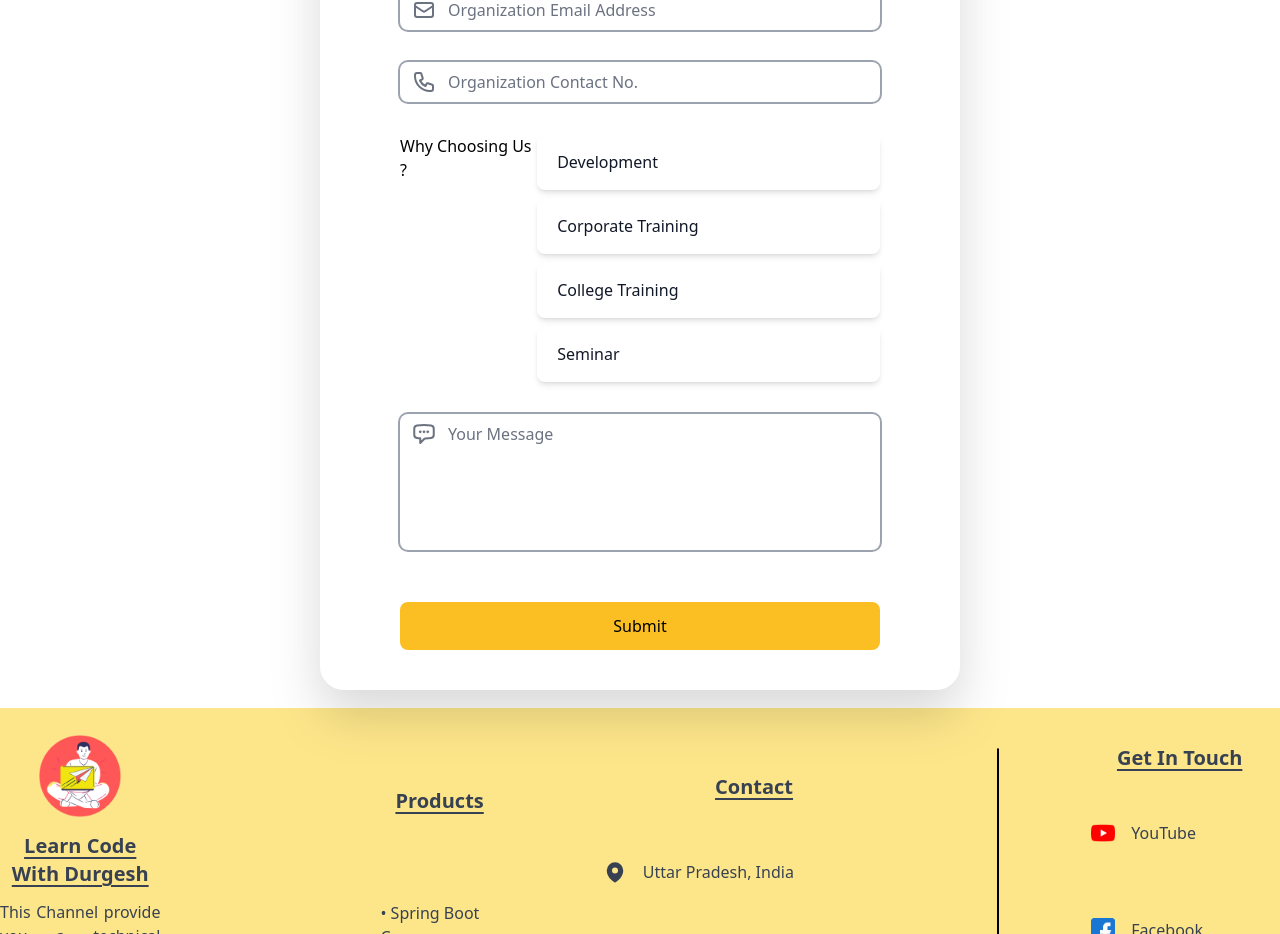
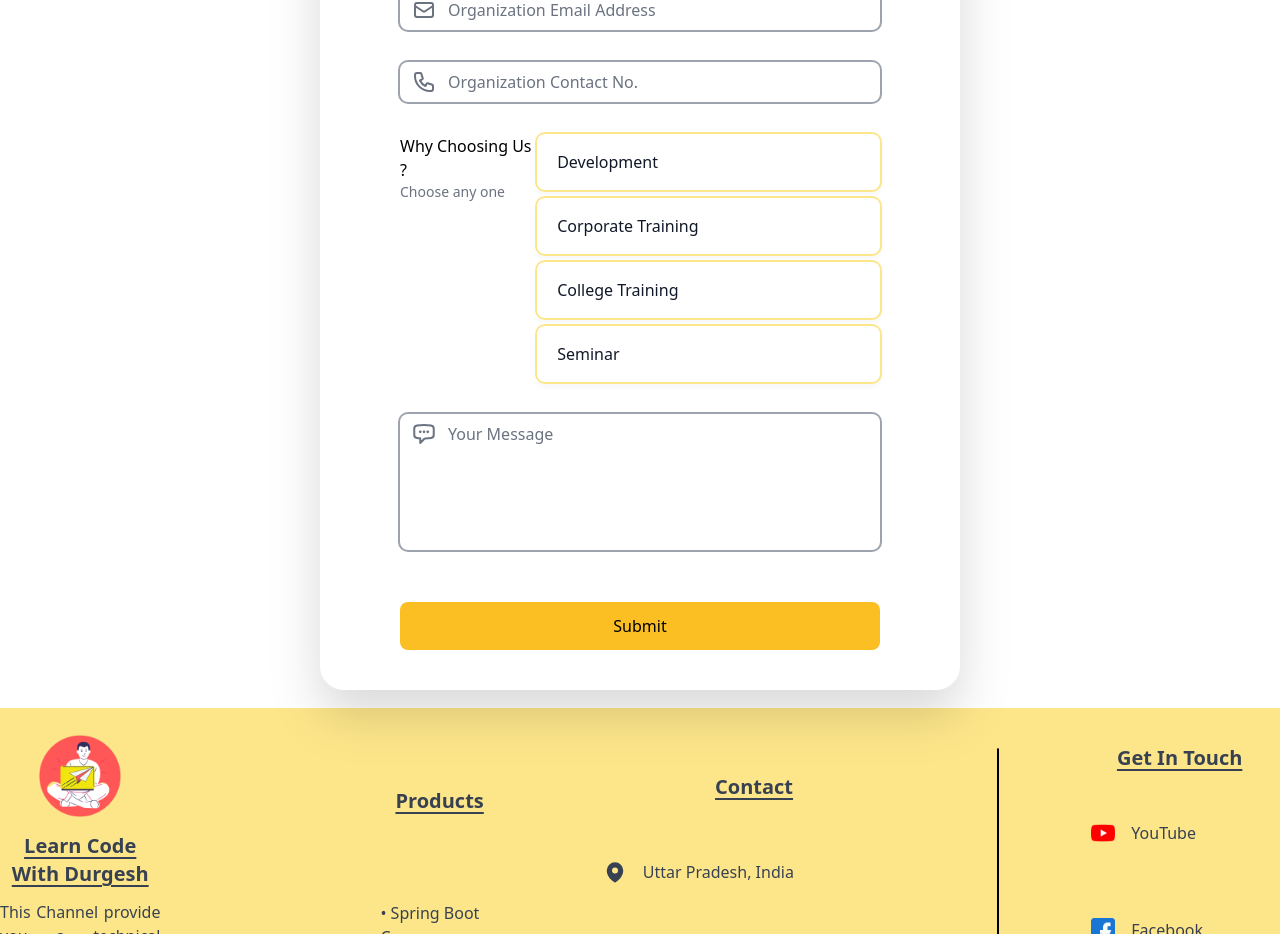
Before and after one commit to Kavish11402/lcwd_new_site, a Next.js app: page /ContactUs in a window 1280 px wide. Shown: the part 1096-2030 px from the top of the page. Built offline with nearby package versions, Linux system fonts and the light colour scheme.

Commit message:
ContactUs Page UI Changes

```diff
--- a/src/Components/ContactUsComponent/ContactUsHub.js
+++ b/src/Components/ContactUsComponent/ContactUsHub.js
@@ -82,12 +82,15 @@ export default function ContactUsHub()
                     <Tab.List className={"flex flex-row justify-center"}>
 
                         <div className={"w-fit bg-primary-medium/30 p-2 rounded-xl space-x-2"}>
+
+                            {/* Student Enquiry Button */}
                             <Tab className={"transition-all ease-linear w-80 rounded-xl py-2.5 text-xl font-medium text-secondary-dark outline-0 border-2 border-transparent" +
                                             " ui-selected:bg-white ui-selected:shadow ui-selected:border-secondary-dark" +
                                             " ui-not-selected:text-gray-400 ui-not-selected:hover:bg-white/[0.5] ui-not-selected:hover:text-secondary-dark"}>
                                 Student Query
                             </Tab>
 
+                            {/* Corporate Query Button */}
                             <Tab className={"transition-all ease-linear w-80 rounded-xl py-2.5 text-xl font-medium text-secondary-dark outline-0 border-2 border-transparent" +
                                             " ui-selected:bg-white ui-selected:shadow ui-selected:border-secondary-dark" +
                                             " ui-not-selected:text-gray-400 ui-not-selected:hover:bg-white/[0.5] ui-not-selected:hover:text-secondary-dark"}>
@@ -99,6 +102,7 @@ export default function ContactUsHub()
 
                     <Tab.Panels className={"mt-4"}>
 
+                        {/* Student Enquiry Form */}
                         <Tab.Panel>
                             <div className={"flex flex-col justify-center items-center h-[46rem]"}>
                                 <div className={"drop-shadow-2xl bg-white w-[90%] rounded-3xl lg:px-20 lg:w-1/2 lg:py-5"}>
@@ -149,6 +153,7 @@ export default function ContactUsHub()
                           </div>
                         </Tab.Panel>
 
+                        {/* Corporate Query Form */}
                         <Tab.Panel>
                             <div className={"flex flex-col justify-center items-center h-[65rem]"}>
                                 <div className={"drop-shadow-2xl bg-white w-[90%] rounded-3xl lg:px-20 lg:w-1/2 lg:py-5"}>
@@ -194,13 +199,16 @@ export default function ContactUsHub()
                                             {/*Organization Contacting for what?*/}
                                             <div className={"relative flex flex-row mb-5 xl:mb-8"}>
 
-                                                <div className={"w-2/5"}> <h1>Why Choosing Us ?</h1> </div>
+                                                <div className={"w-2/5 flex flex-col justify-start"}>
+                                                    <h1>Why Choosing Us ?</h1>
+                                                    <p className={"text-sm text-gray-500"}>Choose any one</p>
+                                                </div>
 
                                                 <div className={"w-full"}>
                                                     <RadioGroup value={ selectedOption } onChange={ setSelectedOption }>
                                                         <div className="space-y-2">
 
-                                                            <RadioGroup.Option value={"Development"} className={({ active, checked }) => `   ${ active ? 'ring-2 ring-white ring-opacity-60 ring-offset-2 ring-offset-primary-light' : '' } ${ checked ? 'bg-primary-dark bg-opacity-75 text-white' : 'bg-white' } relative flex cursor-pointer rounded-lg px-5 py-4 shadow-md focus:outline-none`}>
+                                                            <RadioGroup.Option value={"Development"} className={({ checked }) => `${ checked ? 'bg-primary-dark bg-opacity-75 text-white' : 'bg-white' } relative flex cursor-pointer rounded-lg px-5 py-4 shadow-md focus:outline-none  ring-2 ring-white ring-opacity-60 ring-offset-2 ring-offset-primary-light`}>
                                                                 {({ checked }) => (
                                                                     <>
                                                                         <div className="flex w-full items-center justify-between">
@@ -215,7 +223,7 @@ export default function ContactUsHub()
                                                                 )}
                                                             </RadioGroup.Option>
 
-                                                            <RadioGroup.Option value={"Corporate Training"} className={({ active, checked }) => `   ${ active ? 'ring-2 ring-white ring-opacity-60 ring-offset-2 ring-offset-primary-light' : '' } ${ checked ? 'bg-primary-dark bg-opacity-75 text-white' : 'bg-white' } relative flex cursor-pointer rounded-lg px-5 py-4 shadow-md focus:outline-none`}>
+                                                            <RadioGroup.Option value={"Corporate Training"} className={({ checked }) => `${ checked ? 'bg-primary-dark bg-opacity-75 text-white' : 'bg-white' } relative flex cursor-pointer rounded-lg px-5 py-4 shadow-md focus:outline-none  ring-2 ring-white ring-opacity-60 ring-offset-2 ring-offset-primary-light`}>
                                                                 {({ checked }) => (
                                                                     <>
                                                                         <div className="flex w-full items-center justify-between">
@@ -230,7 +238,7 @@ export default function ContactUsHub()
                                                                 )}
                                                             </RadioGroup.Option>
 
-                                                            <RadioGroup.Option value={"College Training"} className={({ active, checked }) => `   ${ active ? 'ring-2 ring-white ring-opacity-60 ring-offset-2 ring-offset-primary-light' : '' } ${ checked ? 'bg-primary-dark bg-opacity-75 text-white' : 'bg-white' } relative flex cursor-pointer rounded-lg px-5 py-4 shadow-md focus:outline-none`}>
+                                                            <RadioGroup.Option value={"College Training"} className={({ checked }) => `${ checked ? 'bg-primary-dark bg-opacity-75 text-white' : 'bg-white' } relative flex cursor-pointer rounded-lg px-5 py-4 shadow-md focus:outline-none  ring-2 ring-white ring-opacity-60 ring-offset-2 ring-offset-primary-light`}>
                                                                 {({ checked }) => (
                                                                     <>
                                                                         <div className="flex w-full items-center justify-between">
@@ -245,7 +253,7 @@ export default function ContactUsHub()
                                                                 )}
                                                             </RadioGroup.Option>
 
-                                                            <RadioGroup.Option value={"Seminar"} className={({ active, checked }) => `   ${ active ? 'ring-2 ring-white ring-opacity-60 ring-offset-2 ring-offset-primary-light' : '' } ${ checked ? 'bg-primary-dark bg-opacity-75 text-white' : 'bg-white' } relative flex cursor-pointer rounded-lg px-5 py-4 shadow-md focus:outline-none`}>
+                                                            <RadioGroup.Option value={"Seminar"} className={({ checked }) => `${ checked ? 'bg-primary-dark bg-opacity-75 text-white' : 'bg-white' } relative flex cursor-pointer rounded-lg px-5 py-4 shadow-md focus:outline-none  ring-2 ring-white ring-opacity-60 ring-offset-2 ring-offset-primary-light`}>
                                                                 {({ checked }) => (
                                                                     <>
                                                                         <div className="flex w-full items-center justify-between">
```
